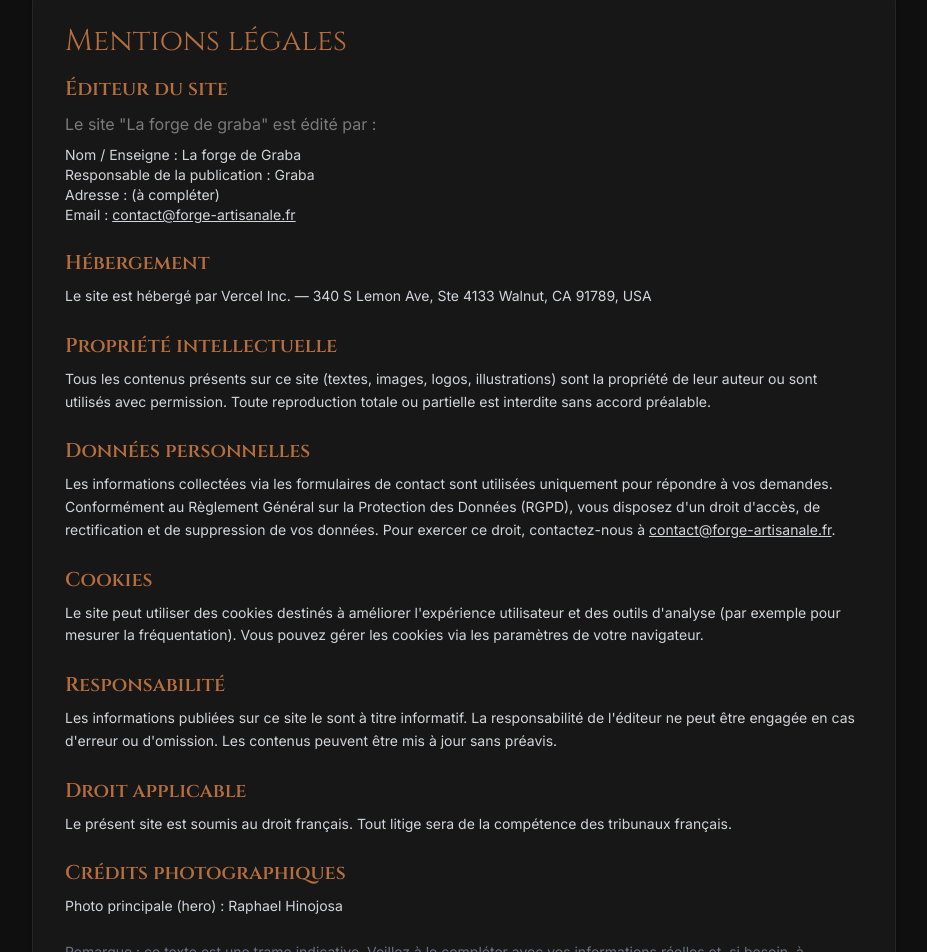
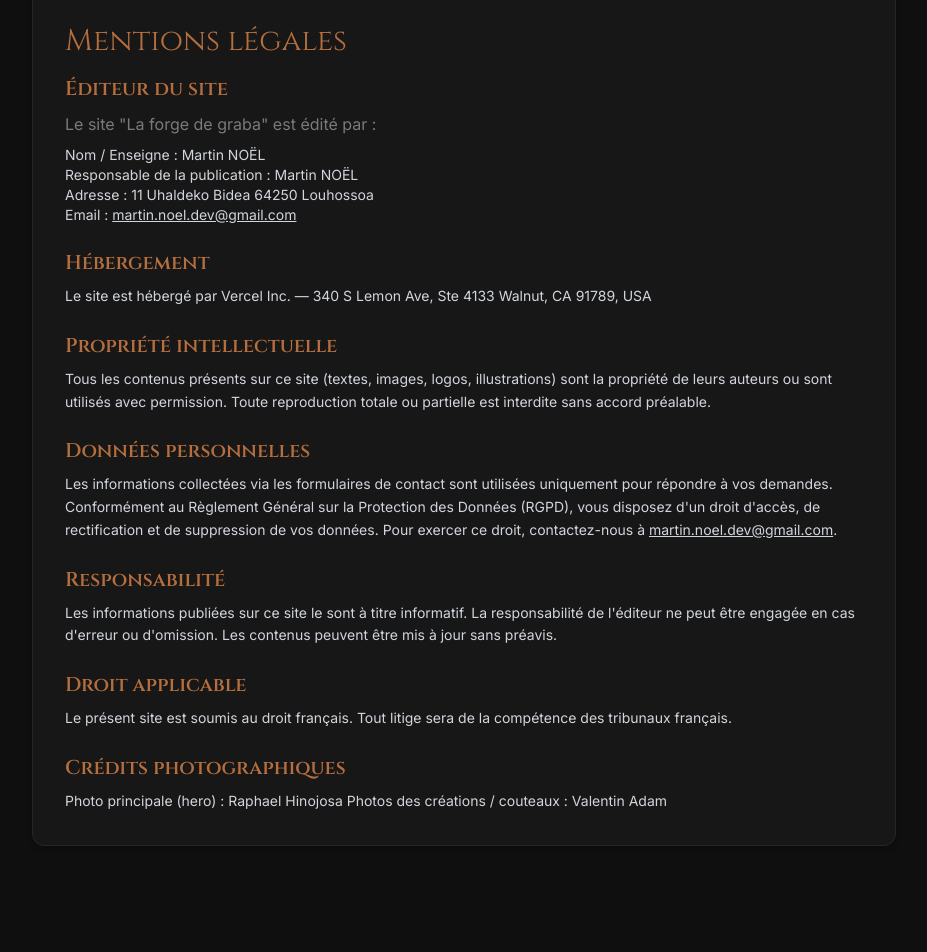
Before and after one commit to Martin-Noel/forgedegraba, a Next.js app: page /mentions-legales in a window 1280 px wide. Shown: the part 90-1042 px from the top of the page, without its empty margins (176-1103 px from the left). Built offline with nearby package versions, Linux system fonts and the light colour scheme.

Commit message:
feat: update apge mentions legales + fix bouton reservation stages

```diff
--- a/src/app/globals.css
+++ b/src/app/globals.css
@@ -71,6 +71,7 @@ button {
   color: white;
   padding: 0.5rem 1rem;
   border-radius: 10px;
+
 }
 
 /* Generic card used across creations / stages */
--- a/src/app/mentions-legales/page.tsx
+++ b/src/app/mentions-legales/page.tsx
@@ -20,16 +20,16 @@ export default function MentionsLegales() {
               Le site &quot;La forge de graba&quot; est édité par :
             </p>
             <ul className="mt-2 list-none text-sm text-gray-300">
-              <li>Nom / Enseigne : La forge de Graba</li>
-              <li>Responsable de la publication : Graba</li>
-              <li>Adresse : (à compléter)</li>
+              <li>Nom / Enseigne : Martin NOËL</li>
+              <li>Responsable de la publication : Martin NOËL</li>
+              <li>Adresse : 11 Uhaldeko Bidea 64250 Louhossoa</li>
               <li>
                 Email :{" "}
                 <a
-                  href="mailto:contact@forge-artisanale.fr"
+                  href="mailto:martin.noel.dev@gmail.com"
                   className="underline"
                 >
-                  contact@forge-artisanale.fr
+                  martin.noel.dev@gmail.com
                 </a>
               </li>
             </ul>
@@ -51,7 +51,7 @@ export default function MentionsLegales() {
             </h2>
             <p className="leading-relaxed text-sm text-gray-300">
               Tous les contenus présents sur ce site (textes, images, logos,
-              illustrations) sont la propriété de leur auteur ou sont utilisés
+              illustrations) sont la propriété de leurs auteurs ou sont utilisés
               avec permission. Toute reproduction totale ou partielle est
               interdite sans accord préalable.
             </p>
@@ -68,17 +68,14 @@ export default function MentionsLegales() {
               disposez d&apos;un droit d&apos;accès, de rectification et de
               suppression de vos données. Pour exercer ce droit, contactez-nous
               à{" "}
-              <a
-                href="mailto:contact@forge-artisanale.fr"
-                className="underline"
-              >
-                contact@forge-artisanale.fr
+              <a href="mailto:martin.noel.dev@gmail.com" className="underline">
+                martin.noel.dev@gmail.com
               </a>
               .
             </p>
           </section>
 
-          <section>
+          {/* <section>
             <h2 className="text-xl font-semibold mb-2 text-copper">Cookies</h2>
             <p className="leading-relaxed text-sm text-gray-300">
               Le site peut utiliser des cookies destinés à améliorer
@@ -86,7 +83,7 @@ export default function MentionsLegales() {
               exemple pour mesurer la fréquentation). Vous pouvez gérer les
               cookies via les paramètres de votre navigateur.
             </p>
-          </section>
+          </section> */}
 
           <section>
             <h2 className="text-xl font-semibold mb-2 text-copper">
@@ -115,16 +112,10 @@ export default function MentionsLegales() {
               Crédits photographiques
             </h2>
             <p className="leading-relaxed text-sm text-gray-300">
-              Photo principale (hero) : Raphael Hinojosa
+              Photo principale (hero) : Raphael Hinojosa Photos des créations /
+              couteaux : Valentin Adam
             </p>
           </section>
-
-          <p className="mt-4 text-sm text-gray-500">
-            Remarque : ce texte est une trame indicative. Veillez à le compléter
-            avec vos informations réelles et, si besoin, à consulter un
-            conseiller juridique pour conformité complète au droit français et
-            européen.
-          </p>
         </div>
       </div>
     </div>
--- a/src/app/stages/page.tsx
+++ b/src/app/stages/page.tsx
@@ -46,7 +46,7 @@ export default function StagesPage() {
 
           <div className="mt-4">
             <OpenContactButton
-              className="stages-cta"
+              className="btn-primary"
               subject="Réservation Stage initiation"
             >
               Réserver
@@ -96,7 +96,7 @@ export default function StagesPage() {
 
           <div className="mt-4">
             <OpenContactButton
-              className="stages-cta"
+              className="btn-primary"
               subject="Réservation Stage couteau droit"
             >
               Réserver
@@ -144,7 +144,7 @@ export default function StagesPage() {
 
           <div className="mt-4">
             <OpenContactButton
-              className="stages-cta"
+              className="btn-primary"
               subject="Réservation Stage immersion individuel"
             >
               Réserver
```
